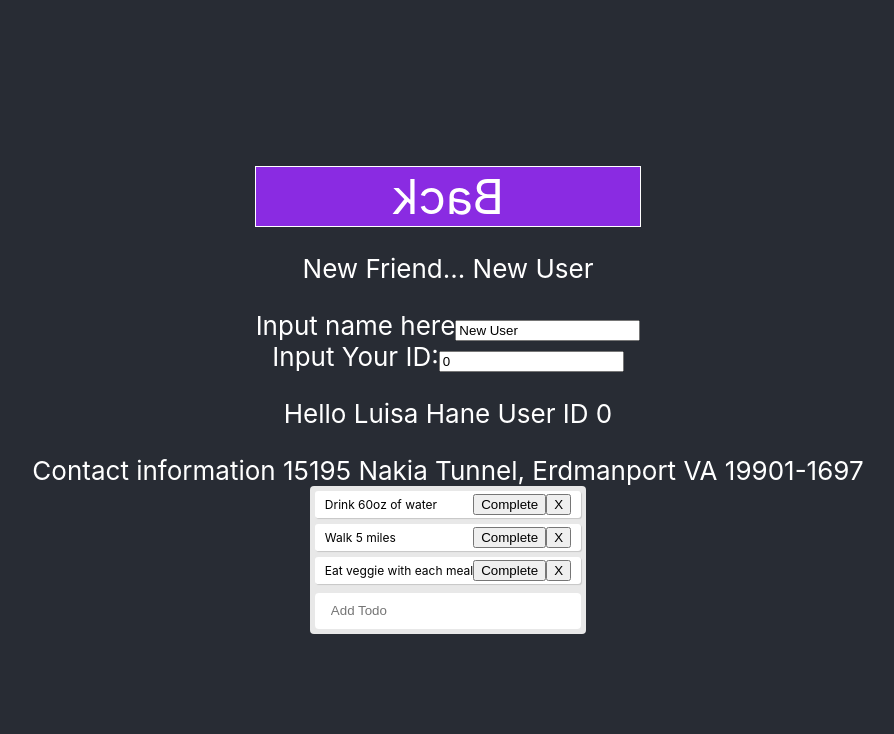
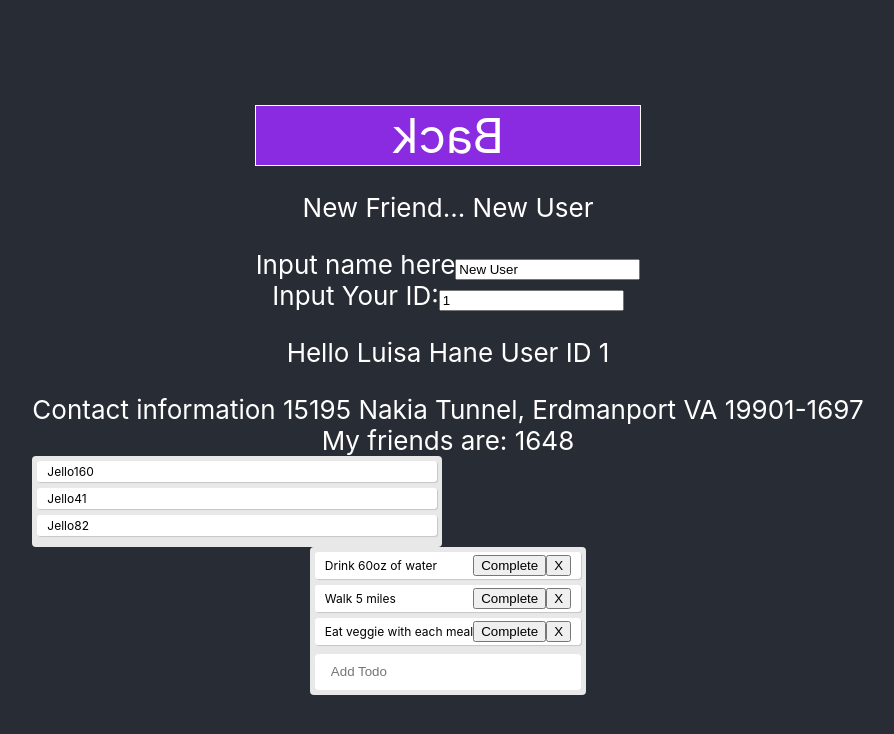
Before and after one commit to saykaren/GetFitter, a React (Create React App) app: page / in a window 1280 px wide. Shown: the top 734 px of the page, without its empty margins (192-1086 px from the left). Built offline with nearby package versions, Linux system fonts and the light colour scheme.

Commit message:
working on being able to pull the friends from the list. Getting the id numbers but not able to associate those with names yet...yet

```diff
--- a/src/Components/App/UserLookUp.js
+++ b/src/Components/App/UserLookUp.js
@@ -2,33 +2,51 @@ import React, {useState} from 'react';
 import './App.css';
 import userData from '../../data/users';
 
+const ToDo = ({ userId, friends, index }) =>{
+  return(
+    <div
+      className="todo"
+     >
+      {userData.index}
+      {userId.name}
+      {userData.userId}
+      Jello
+      {friends}
+      {index}
+
+    </div>
+  );
+ }
 
 const UserLookUp = () => {
   const [request, setRequest] = useState(userData[0].name);
-  const [userId, setUserID] = useState(0);
+  const [userId, setUserID] = useState(userData[0].id);
   const [address, setAddress] = useState(userData[0].address);
+  const [friends, setFriends] = useState(userData[0].friends);
 
+  console.log(userData[userId]["friends"]);
   const handleChange = event => {
     var y = event;
-    console.log({y});
-    console.log(y);
+
     if (y !== undefined){
       if (y > 0 && y < userData.length-1){
         var results = userData[y];
         var nameResults = results["name"];
         var address = results["address"];
+        var friends = results["friends"];
         setRequest(nameResults);
-        setAddress(address)
+        setAddress(address);
+        setFriends(friends);
       }else{
         setRequest(0);}
     };
   };
 
   const userChange = event =>{
-    var x = event.target.value;
-    setUserID(event.target.value);
+    var x = event.target.value-1;
+    var variable = userData[x].id;
+    setUserID(variable);
     handleChange(x);
-
   };
 
   return (
@@ -46,7 +64,18 @@ const UserLookUp = () => {
       <section>
         Contact information {address}
       </section>
-      <div>
+      <section>
+        My friends are: {friends}
+      </section>
+      <div className="todo-list">
+      {friends.map((friends, index)=>(
+        <ToDo
+          key={index}
+          friends={friends}
+          userId={userId}
+          index = {index}
+        />
+      ))}
 
       </div>
    </div>
```
